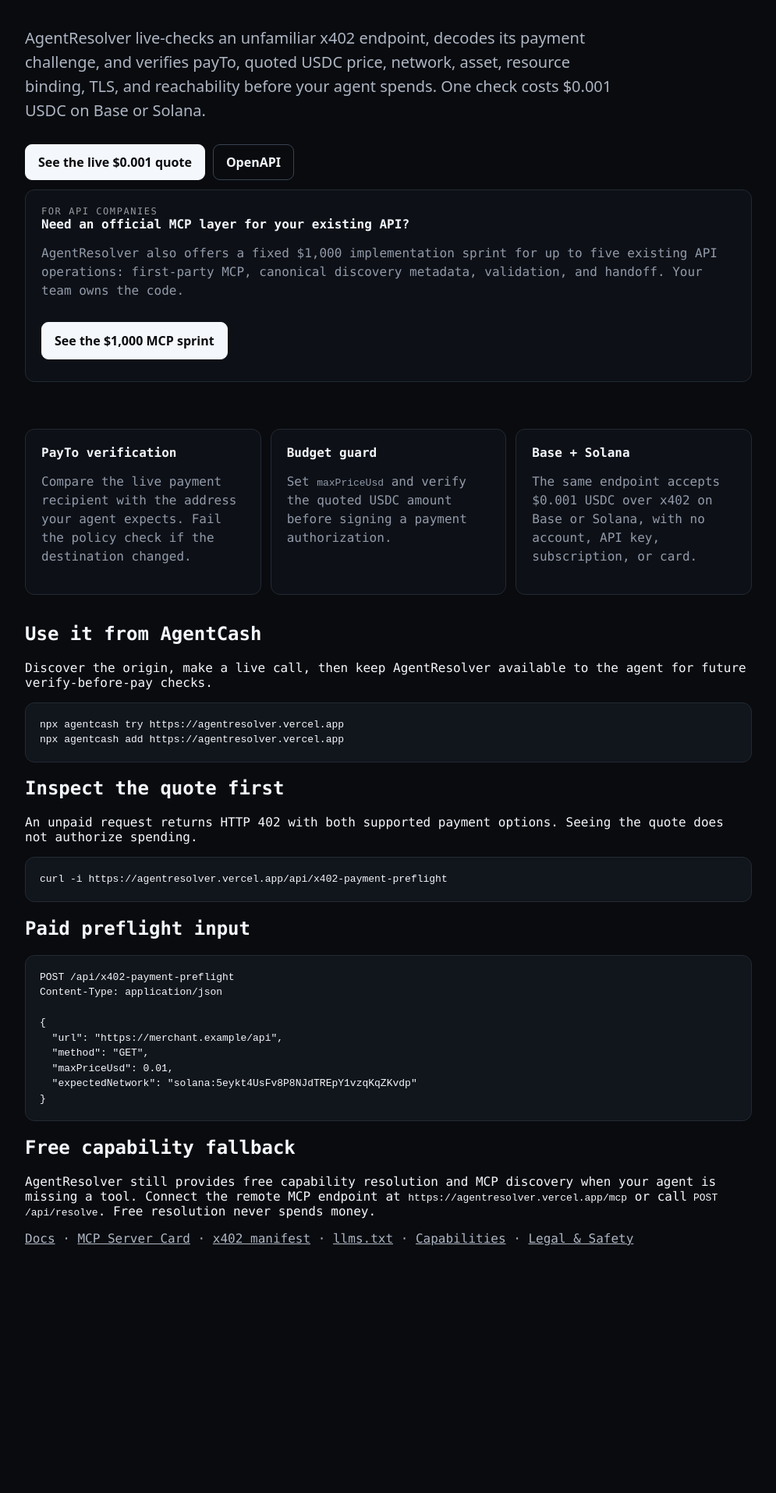
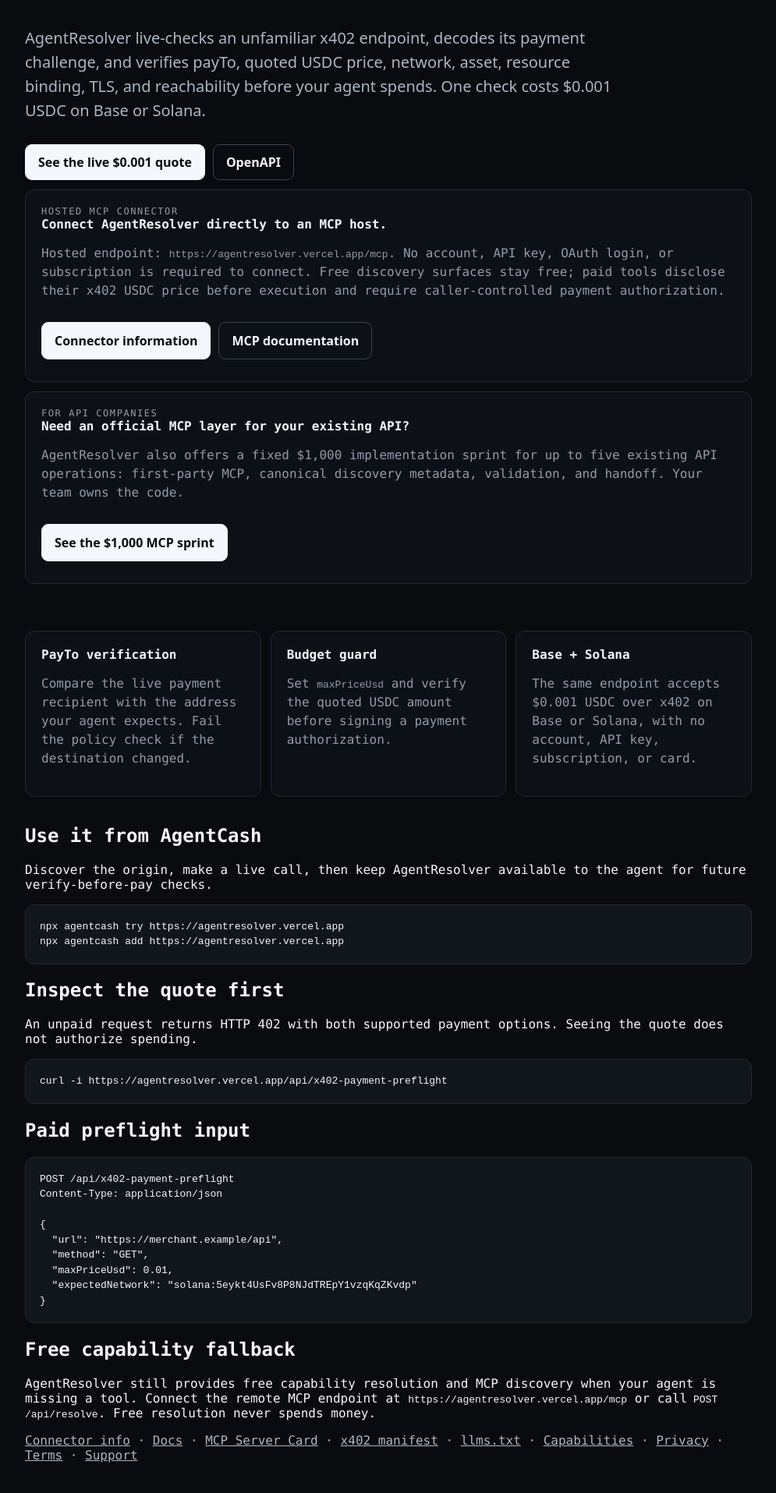
Before and after one commit to waxsway/agentresolver, a Next.js app: page / in a window 1280 px wide. Shown: the part 351-2266 px from the top of the page at 78% size, without its empty margins (142-1137 px from the left). Before the commit the page ends 2045 px from the top, so only its background shows below. Built offline with nearby package versions, Linux system fonts and the light colour scheme.

Commit message:
Expose hosted connector review information

```diff
--- a/src/app/page.tsx
+++ b/src/app/page.tsx
@@ -29,6 +29,22 @@ export default function Home() {
         <a className="button" href="/api/x402-payment-preflight">See the live $0.001 quote</a>{" "}
         <a className="button secondary" href="/openapi.json">OpenAPI</a>
       </p>
+
+      <section>
+        <div className="eyebrow">HOSTED MCP CONNECTOR</div>
+        <h2>Connect AgentResolver directly to an MCP host.</h2>
+        <p>
+          Hosted endpoint: <code>https://agentresolver.vercel.app/mcp</code>.
+          No account, API key, OAuth login, or subscription is required to
+          connect. Free discovery surfaces stay free; paid tools disclose their
+          x402 USDC price before execution and require caller-controlled payment
+          authorization.
+        </p>
+        <p className="actions">
+          <a className="button" href="/connector">Connector information</a>{" "}
+          <a className="button secondary" href="/docs">MCP documentation</a>
+        </p>
+      </section>
 
       <section>
         <div className="eyebrow">FOR API COMPANIES</div>
@@ -93,12 +109,15 @@ export default function Home() {
       </p>
 
       <p className="links">
+        <a href="/connector">Connector info</a> ·{" "}
         <a href="/docs">Docs</a> ·{" "}
         <a href="/mcp/server-card">MCP Server Card</a> ·{" "}
         <a href="/.well-known/x402">x402 manifest</a> ·{" "}
         <a href="/llms.txt">llms.txt</a> ·{" "}
         <a href="/capabilities.json">Capabilities</a> ·{" "}
-        <a href="/legal">Legal & Safety</a>
+        <a href="/privacy">Privacy</a> ·{" "}
+        <a href="/terms">Terms</a> ·{" "}
+        <a href="/support">Support</a>
       </p>
     </main>
   );
```
